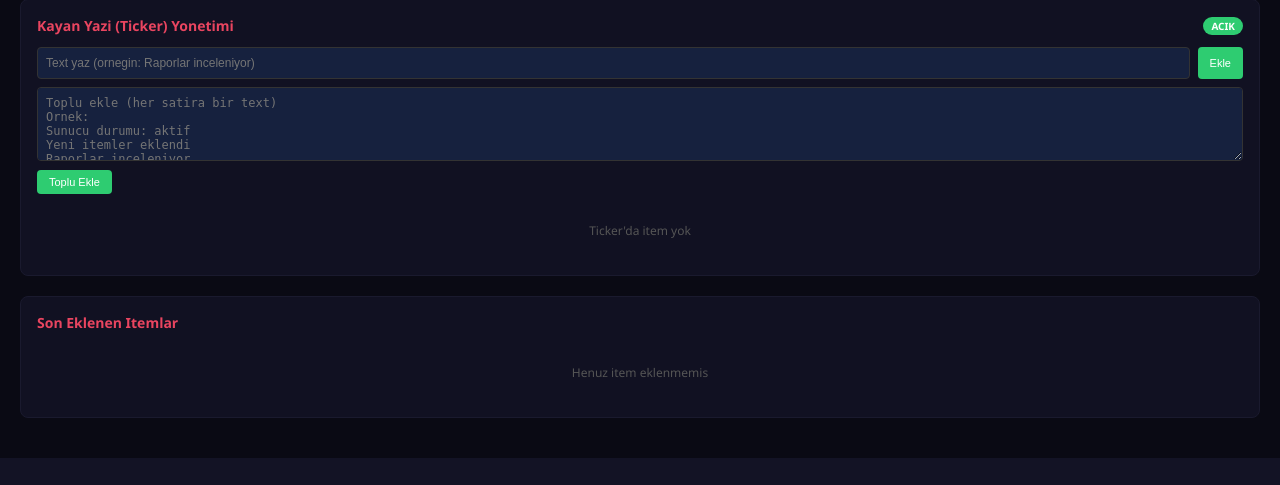
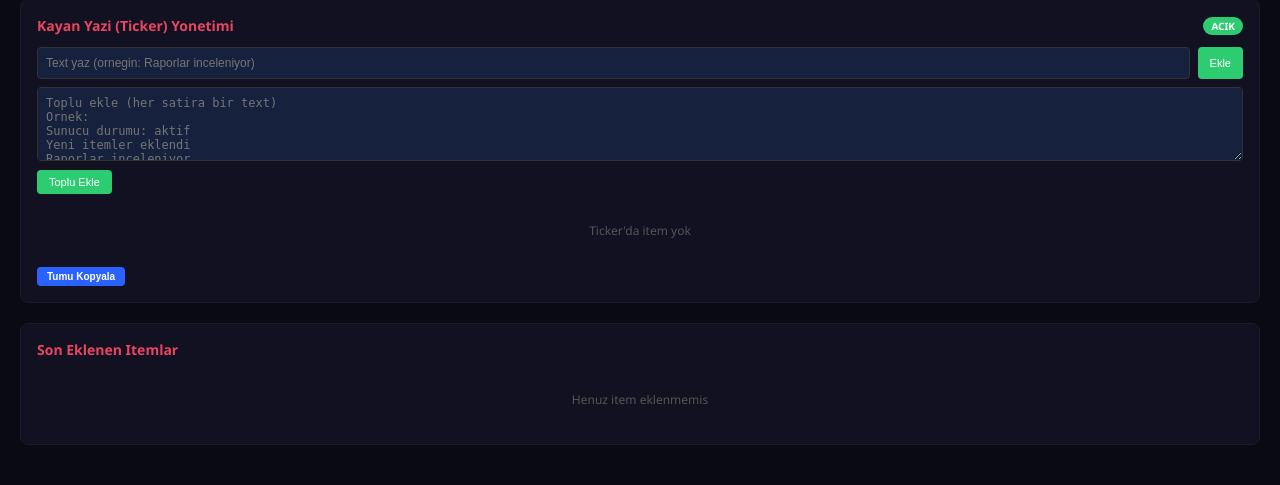
Before and after one commit to yuzdeelli/MarketMaster-Bot, a Flask app: template webapp/templates/moderasyon.html in a window 1280 px wide. Shown: the part 544-1029 px from the top of the page. Before the commit the page ends 1002 px from the top, so only its background shows below. Run offline with Flask 3, Linux system fonts and the light colour scheme; the template is opened without the code that fills it, so the values that code supplies are empty.

Commit message:
feat: ticker copy buttons - copy all or individual items

```diff
--- a/webapp/templates/moderasyon.html
+++ b/webapp/templates/moderasyon.html
@@ -50,6 +50,9 @@ tr:hover{background:rgba(233,69,96,.03)}
 .status-rejected{color:#e74c3c}
 
 .empty{text-align:center;padding:20px;color:#555;font-size:12px}
+.btn-copy{background:#2962FF;color:#fff;border:none;border-radius:4px;padding:4px 10px;font-size:10px;cursor:pointer;font-weight:600}
+.btn-copy:hover{background:#1e4bd8}
+.btn-copy.copied{background:#2ecc71}
 </style>
 </head>
 <body>
@@ -145,6 +148,10 @@ tr:hover{background:rgba(233,69,96,.03)}
       <button class="btn btn-approve" onclick="bulkAddTicker()" style="margin-top:4px">Toplu Ekle</button>
     </div>
     <div id="tickerList"></div>
+    <div style="margin-top:8px;display:flex;gap:8px;align-items:center">
+      <button class="btn-copy" onclick="copyAllTicker()">Tumu Kopyala</button>
+      <span id="copyMsg" style="color:#2ecc71;font-size:11px;display:none">Kopyalandi!</span>
+    </div>
   </div>
 
   <!-- Son Eklenen Itemlar -->
@@ -192,7 +199,8 @@ function loadTicker() {
     }
     list.innerHTML = data.items.map((it, i) =>
       '<div style="display:flex;align-items:center;justify-content:space-between;padding:8px;border-bottom:1px solid #1a1a2e">' +
-        '<span style="font-size:12px;color:#ddd">' + escapeHtml(it.name) + '</span>' +
+        '<span style="font-size:12px;color:#ddd;flex:1">' + escapeHtml(it.name) + '</span>' +
+        '<button class="btn-copy" onclick="copyOne(\'' + escapeHtml(it.name).replace(/'/g, "\\'") + '\')" style="margin-right:6px">Kopyala</button>' +
         '<button class="btn btn-reject" onclick="removeTickerItem(\'' + escapeHtml(it.name).replace(/'/g, "\\'") + '\')" style="padding:3px 8px;font-size:10px">Sil</button>' +
       '</div>'
     ).join('');
@@ -272,6 +280,23 @@ function escapeHtml(s) {
   return String(s).replace(/&/g,'&amp;').replace(/</g,'&lt;').replace(/>/g,'&gt;').replace(/"/g,'&quot;').replace(/'/g,'&#39;');
 }
 
+function copyOne(text) {
+  navigator.clipboard.writeText(text).then(() => {});
+}
+
+function copyAllTicker() {
+  fetch('/api/ticker')
+  .then(r => r.json())
+  .then(data => {
+    const text = (data.items || []).map(it => it.name).join(' / ');
+    navigator.clipboard.writeText(text).then(() => {
+      const msg = document.getElementById('copyMsg');
+      msg.style.display = 'inline';
+      setTimeout(() => { msg.style.display = 'none'; }, 2000);
+    });
+  });
+}
+
 loadTicker();
 
 // ===== REPORTS =====
```
